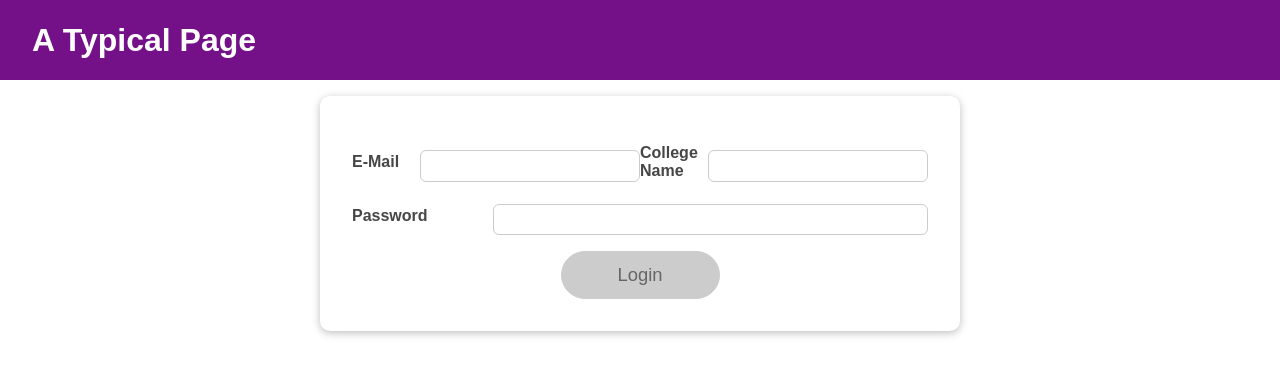
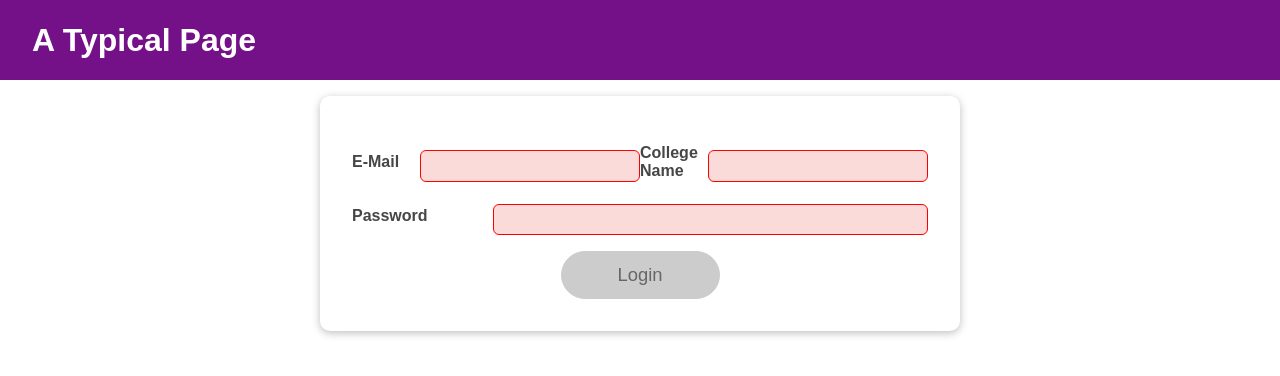
Before and after one commit to IrshadBagwan/Login-Form, a React (Create React App) app: page / in a window 1280 px wide. Shown: the top 376 px of the page. Built offline with nearby package versions, Linux system fonts and the light colour scheme.

Commit message:
useReducer

```diff
--- a/src/components/Login/Login.js
+++ b/src/components/Login/Login.js
@@ -1,51 +1,107 @@
-import React, { useState, useEffect } from 'react';
+import React, { useState, useEffect, useReducer } from 'react';
 
 import Card from '../UI/Card/Card';
 import classes from './Login.module.css';
 import Button from '../UI/Button/Button';
 
+const emailReducer = (state, action) =>{
+  if(action.type === 'User_Input'){
+    return{value:action.val, isValid:action.val.includes('@')};
+  }
+  if(action.type === 'Input_Blur'){
+    return{value: state.value, isValid:state.value.includes('@')};
+  }
+  return{value:'',isValid:false}
+};
+
+const passwordReducer = (state, action) =>{
+  if(action.type === 'User_pass'){
+    return{value:action.val, isValid:action.val.trim().length>6};
+  }
+  if(action.type === 'Pass_Blur'){
+    return{value: state.value, isValid:state.value.trim().length>6};
+  }
+  return{value:'',isValid:false}
+};
+
+
+
 const Login = (props) => {
-  const [enteredEmail, setEnteredEmail] = useState('');
-  const [emailIsValid, setEmailIsValid] = useState();
-  const [enteredPassword, setEnteredPassword] = useState('');
-  const [passwordIsValid, setPasswordIsValid] = useState();
+  // const [enteredEmail, setEnteredEmail] = useState('');
+  // const [emailIsValid, setEmailIsValid] = useState();
+  // const [enteredPassword, setEnteredPassword] = useState('');
+  // const [passwordIsValid, setPasswordIsValid] = useState();
   const [enteredcollege, setEnteredCollege] = useState('');
   const [formIsValid, setFormIsValid] = useState(false);
 
-  useEffect(() =>{
-    setFormIsValid(
-      enteredEmail.includes('@') && enteredPassword.trim().length > 6 && enteredCollege.trim().length > 1
-    );
-  },[enteredEmail, enteredPassword,enteredcollege])
+  const [emailState, dispatchEmail] = useReducer(emailReducer, {
+    value:'',
+    isValid:false,
+  });
+
+  const [passwordState, dispatchPassword] = useReducer(passwordReducer,{
+    value:'',
+    isValid:false,
+  })
+
+ useEffect(() =>{
+  console.log('Effect Running');
+ });
+
+
+
+
+  // useEffect(() =>{
+  //   const identifier = setTimeout(()=>{
+  //     console.log('checking form validity');
+  //     setFormIsValid(
+  //       enteredEmail.includes('@') && enteredPassword.trim().length > 6 && enteredcollege.trim().length > 1
+  //     );
+  //   },500);
+
+  //   return () => {
+  //     console.log('Clean Up');
+  //     clearTimeout(identifier);
+  //   };
+
+  // },[enteredEmail, enteredPassword,enteredcollege])
 
   const emailChangeHandler = (event) => {
-    setEnteredEmail(event.target.value);
+    dispatchEmail({type: 'User_Input', val: event.target.value});
 
+    setFormIsValid(
+            event.target.value.includes('@') && passwordState.value.trim().length > 6 && enteredcollege.trim().length > 1
+          );
 
   };
+   const passwordChangeHandler = (event) => {
+    dispatchPassword({type: 'User_pass', val: event.target.value});
 
+    setFormIsValid(
+            emailState.isValid && event.target.value.trim().length > 6 && enteredcollege.trim().length > 1
+          );
 
+  };
   const CollegeChangeHandler = (event) =>{
-    setenteredcollege(event.target.value);
+    setEnteredCollege(event.target.value);
+
+    setFormIsValid(
+            emailState.isValid && passwordState.value.trim().length > 6 && event.target.value.trim().length > 1
+          );
   }
 
-  const passwordChangeHandler = (event) => {
-    setEnteredPassword(event.target.value);
-
-
-  };
-
   const validateEmailHandler = () => {
-    setEmailIsValid(enteredEmail.includes('@'));
+    dispatchEmail({type: 'Input_Blur'});
   };
 
   const validatePasswordHandler = () => {
-    setPasswordIsValid(enteredPassword.trim().length > 6);
+    // setPasswordIsValid(enteredPassword.trim().length > 6);
+    dispatchPassword({type: 'Pass_Blur'});
   };
 
   const submitHandler = (event) => {
     event.preventDefault();
-    props.onLogin(enteredEmail, enteredPassword);
+    props.onLogin(emailState.value, passwordState.value);
   };
 
   return (
@@ -53,14 +109,14 @@
       <form onSubmit={submitHandler}>
         <div
           className={`${classes.control} ${
-            emailIsValid === false ? classes.invalid : ''
+            emailState.isValid === false ? classes.invalid : ''
           }`}
         >
           <label htmlFor="email">E-Mail</label>
           <input
             type="email"
             id="email"
-            value={enteredEmail}
+            value={emailState.value}
             onChange={emailChangeHandler}
             onBlur={validateEmailHandler}
           />
@@ -75,14 +131,14 @@
         </div>
         <div
           className={`${classes.control} ${
-            passwordIsValid === false ? classes.invalid : ''
+            passwordState.isValid === false ? classes.invalid : ''
           }`}
         >
           <label htmlFor="password">Password</label>
           <input
             type="password"
             id="password"
-            value={enteredPassword}
+            value={passwordState.value}
             onChange={passwordChangeHandler}
             onBlur={validatePasswordHandler}
           />
```
